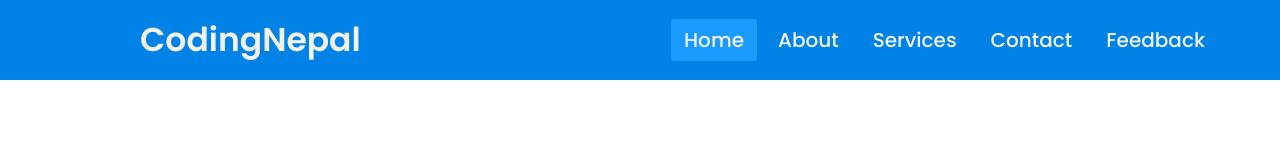
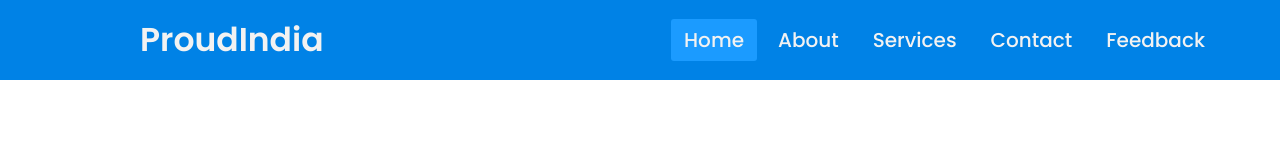
Before and after one commit to Raju-bot-ai/hero.github.io, a plain HTML site: page index.html in a window 1280 px wide. Drawn offline with Linux system fonts and the light colour scheme.

Commit message:
Update index.html

```diff
--- a/index.html
+++ b/index.html
@@ -14,7 +14,7 @@
       <label for="check" class="checkbtn">
         <i class="fas fa-bars"></i>
       </label>
-      <label class="logo">CodingNepal</label>
+      <label class="logo">ProudIndia</label>
       <ul>
 <li><a class="active" href="#">Home</a></li>
 <li><a href="#">About</a></li>
```
